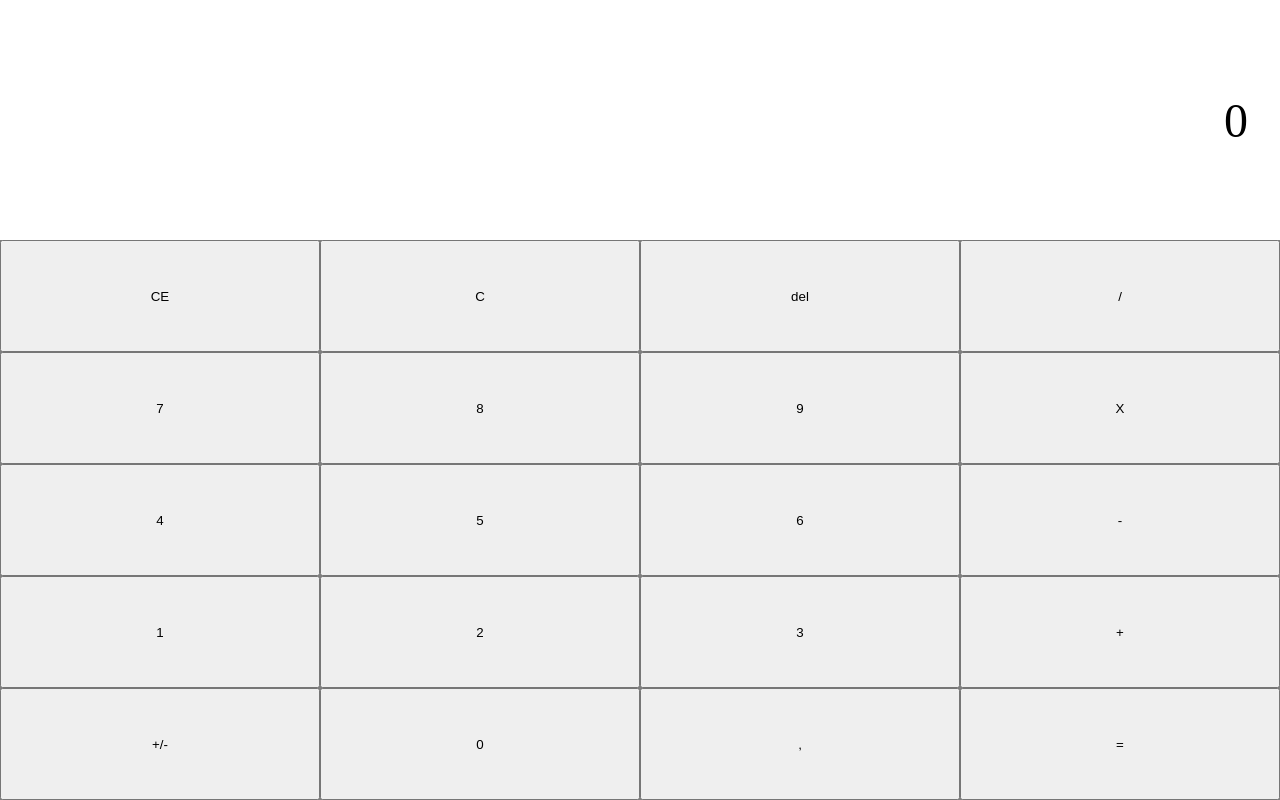
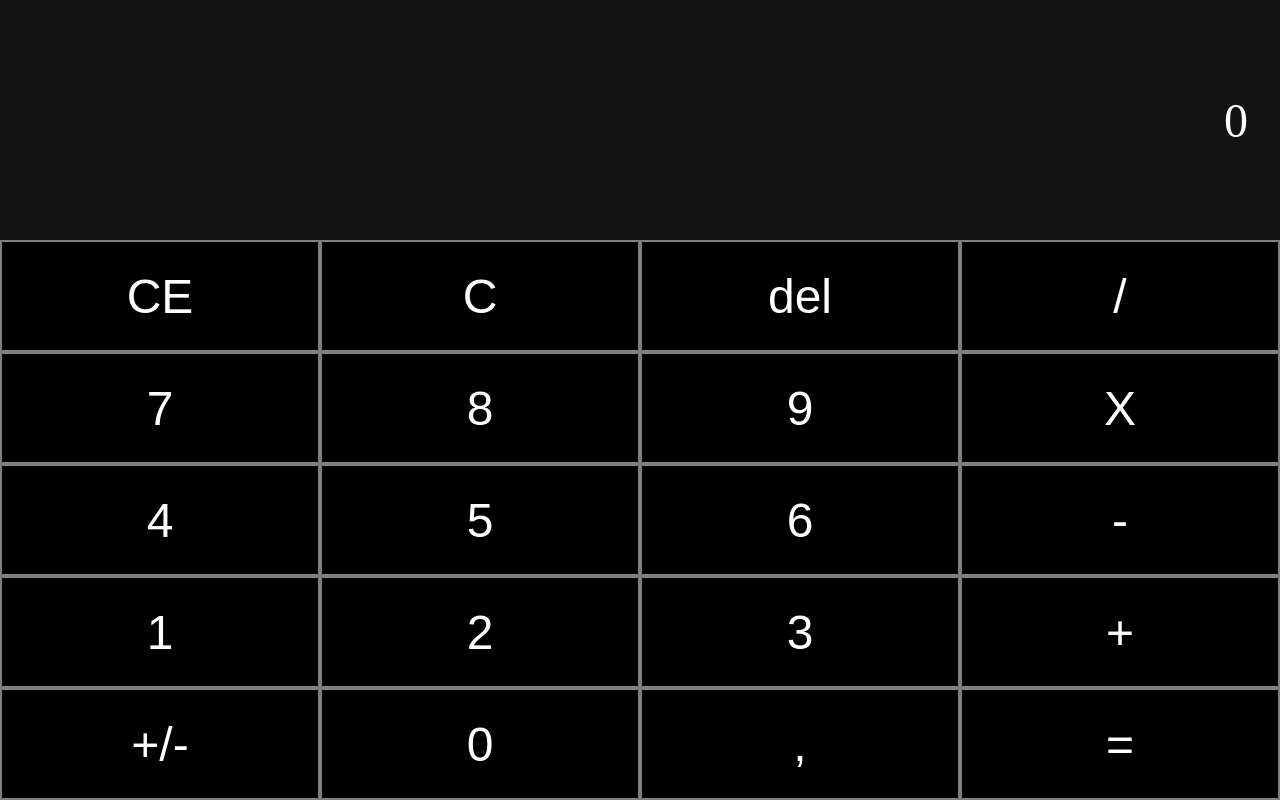
Before and after one commit to PiotrAntolik/calculator, a plain HTML site: page index.html in a window 1280 px wide. Drawn offline with Linux system fonts and the light colour scheme.

Commit message:
update css and animation style. project done

```diff
--- a/index.html
+++ b/index.html
@@ -14,26 +14,26 @@
 
 
             <div class="buttons_wrap">
-            <button onclick="clearEnter()" class="buttons_item">CE</button>
-            <button onclick="clearInput()" class="buttons_item">C</button>
-            <button onclick="deleteLastChar()" class="buttons_item">del</button>
-            <button onclick="operation('/')" class="buttons_item">/</button>
-            <button onclick="add(7)" class="buttons_item">7</button>
-            <button onclick="add(8)" class="buttons_item">8</button>
-            <button onclick="add(9)" class="buttons_item">9</button>
-            <button onclick="operation('*')" class="buttons_item">X</button>
-            <button onclick="add(4)" class="buttons_item">4</button>
-            <button onclick="add(5)" class="buttons_item">5</button>
-            <button onclick="add(6)" class="buttons_item">6</button>
-            <button onclick="operation('-')" class="buttons_item">-</button>
-            <button onclick="add(1)" class="buttons_item">1</button>
-            <button onclick="add(2)" class="buttons_item">2</button>
-            <button onclick="add(3)" class="buttons_item">3</button>
-            <button onclick="operation('+')" class="buttons_item">+</button>
-            <button onclick="mirror()" class="buttons_item">+/-</button>
-            <button onclick="add(0)" class="buttons_item">0</button>
-            <button onclick="dot()" class="buttons_item">,</button>
-            <button onclick="result()" class="buttons_item">=</button>
+            <button onclick="clearEnter()">CE</button>
+            <button onclick="clearInput()">C</button>
+            <button onclick="deleteLastChar()" >del</button>
+            <button onclick="operation('/')" >/</button>
+            <button onclick="add(7)" >7</button>
+            <button onclick="add(8)" >8</button>
+            <button onclick="add(9)" >9</button>
+            <button onclick="operation('*')" >X</button>
+            <button onclick="add(4)" >4</button>
+            <button onclick="add(5)" >5</button>
+            <button onclick="add(6)" >6</button>
+            <button onclick="operation('-')" >-</button>
+            <button onclick="add(1)" >1</button>
+            <button onclick="add(2)" >2</button>
+            <button onclick="add(3)" >3</button>
+            <button onclick="operation('+')" >+</button>
+            <button onclick="mirror()" >+/-</button>
+            <button onclick="add(0)" >0</button>
+            <button onclick="dot()" >,</button>
+            <button onclick="result()" >=</button>
             </div>
 
 
--- a/style.css
+++ b/style.css
@@ -1,7 +1,9 @@
 body
 {
-    background-color: gray;
+    background-color: rgb(20, 20, 20);
+    color: white;
     margin: 0;
+
 }
 .main
 {
@@ -17,28 +19,49 @@ body
 {
     flex-basis: 70%;
     display: flex;
-    justify-content: center;
+    justify-content: space-between;
     flex-wrap: wrap;
 
+
 }
+.buttons_wrap button
+{
+    box-sizing: border-box;
+    font-size: 3rem;
+    background-color: black;
+    color: white;
+    border: 2px solid gray;
+    flex-basis: 25.00%;
+    transition: 0.3s;
+}
+
+.buttons_wrap button:hover
+{
+    background-color: white;
+    color: black;
+}
+.buttons_wrap button:active
+{
+    background-color: gray;
+    color: black;
+}
+
+
 .input_wrap
 {
-    background-color: white;
+
     flex-basis: 30%;
     display: flex;
     flex-direction: column;
     justify-content: center;
     align-items: flex-end;
 }
-.buttons_item
-{
-    flex-basis: 25%;
-}
+
 .input_wrap_Task
 {
     font-size: 2rem;
     margin-right: 2.1rem;
-    color: gray;
+    color: #cccccc;
 
 }
 .input_wrap_Result
```
